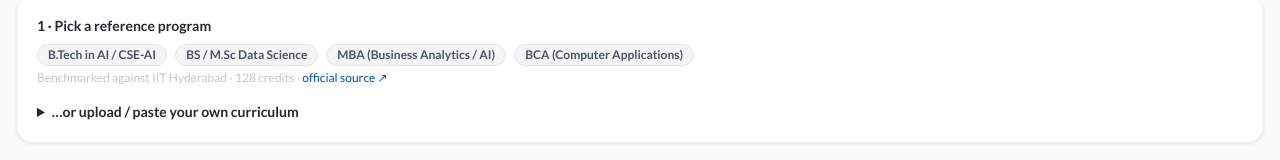
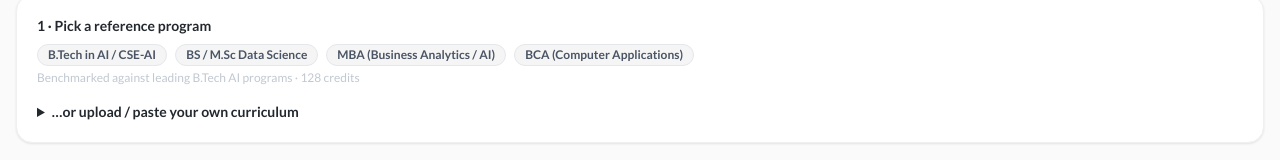
Before and after one commit to ravi6703/infyskill, a Next.js app: page /degrees/compare in a window 1280 px wide. Shown: the part 338-498 px from the top of the page. Built offline with nearby package versions, Linux system fonts and the light colour scheme.

Commit message:
v9.4: remove named-university attributions from degree benchmarks + comparison refs (now 'leading global programs' etc, source URLs dropped); credit copy notes each delivery mode already bundles reading/lab/assessment

```diff
--- a/app/degrees/[slug]/page.jsx
+++ b/app/degrees/[slug]/page.jsx
@@ -37,7 +37,7 @@ export default function Degree({ params }) {
       {d.credits && (
         <section className="mt-8">
           <h2 className="text-xl font-black text-ink-900">Credits & hours</h2>
-          <p className="mt-1 text-sm text-ink-500">Modelled on the National Credit Framework: <b className="text-ink-700">1 credit = 30 notional learning hours</b> — total student effort across video, live sessions, reading, hands-on practice, projects and assessment, not video alone{d.credits.benchmark ? <>. Benchmarked against <b className="text-ink-700">{d.credits.benchmark}</b></> : null}. Board Infinity delivers the industry layer within UGC&apos;s 40% online-credit allowance; faculty delivers the academic core.</p>
+          <p className="mt-1 text-sm text-ink-500">Modelled on the National Credit Framework: <b className="text-ink-700">1 credit = 30 notional learning hours</b>. Each delivery mode below — async, live sync, masterclass, hackathon and capstone — already bundles its own reading, lab practice and assessment, so the hours shown are total student effort, not video runtime{d.credits.benchmark ? <>. Benchmarked against <b className="text-ink-700">{d.credits.benchmark}</b></> : null}. Board Infinity delivers the industry layer within UGC&apos;s 40% online-credit allowance; faculty delivers the academic core.</p>
           <div className="mt-4 grid gap-3 sm:grid-cols-4">
             <div className="card p-4 text-center"><p className="text-2xl font-black text-ink-900">{d.credits.target}</p><p className="text-[11px] text-ink-500">total credits · {d.credits.targetHours.toLocaleString()} hrs</p></div>
             <div className="card border-brand-200 p-4 text-center"><p className="text-2xl font-black text-brand-600">{d.credits.biCredits}</p><p className="text-[11px] text-ink-500">BI-delivered · {d.credits.biHours} hrs (async + live + projects)</p></div>
--- a/data/degrees_bi.json
+++ b/data/degrees_bi.json
@@ -411,7 +411,7 @@
    "nepCap": 51,
    "nepCapHours": 1530,
    "withinNep": true,
-   "benchmark": "IIT Hyderabad B.Tech AI (128 cr)"
+   "benchmark": "leading global B.Tech AI programs (128 cr)"
   }
  },
  {
@@ -1032,7 +1032,7 @@
    "nepCap": 57,
    "nepCapHours": 1710,
    "withinNep": true,
-   "benchmark": "IIT Madras BS Data Science (142 cr)"
+   "benchmark": "leading BS Data Science programs (142 cr)"
   }
  },
  {
@@ -1325,7 +1325,7 @@
    "nepCap": 38,
    "nepCapHours": 1140,
    "withinNep": true,
-   "benchmark": "IIM Bangalore PGPBA (~96 cr)"
+   "benchmark": "top MBA Business Analytics programs (~96 cr)"
   }
  }
 ]
--- a/data/reference_curricula.json
+++ b/data/reference_curricula.json
@@ -2,8 +2,7 @@
  {
   "id": "btech-cse-ai",
   "name": "B.Tech in AI / CSE-AI",
-  "ref": "Benchmarked against IIT Hyderabad \u00b7 128 credits",
-  "source": "https://ai.iith.ac.in/btech-curriculum/index.html",
+  "ref": "Benchmarked against leading B.Tech AI programs \u00b7 128 credits",
   "subjects": [
    {
     "year": 1,
@@ -178,8 +177,7 @@
  {
   "id": "msc-data-science",
   "name": "BS / M.Sc Data Science",
-  "ref": "Benchmarked against IIT Madras \u00b7 142 credits",
-  "source": "https://study.iitm.ac.in/ds/academics.html",
+  "ref": "Benchmarked against leading BS Data Science programs \u00b7 142 credits",
   "subjects": [
    {
     "level": "Foundation",
@@ -330,8 +328,7 @@
  {
   "id": "mba-bizanalytics",
   "name": "MBA (Business Analytics / AI)",
-  "ref": "Benchmarked against IIM Bangalore \u00b7 94.5 to 100.5 (approx) credits",
-  "source": "https://www.iimb.ac.in/programmes/pgpba/programme-structure",
+  "ref": "Benchmarked against top MBA Business Analytics programs \u00b7 94.5 to 100.5 (approx) credits",
   "subjects": [
    {
     "year": 1,
@@ -506,8 +503,7 @@
  {
   "id": "bca-general",
   "name": "BCA (Computer Applications)",
-  "ref": "Benchmarked against Bangalore University and Bangalore City University \u00b7 144 credits",
-  "source": "https://www.sabs.ac.in/downloads/bca-syllabus-nep.pdf",
+  "ref": "Benchmarked against NEP-aligned BCA programs \u00b7 144 credits",
   "subjects": [
    {
     "semester": 1,
```
